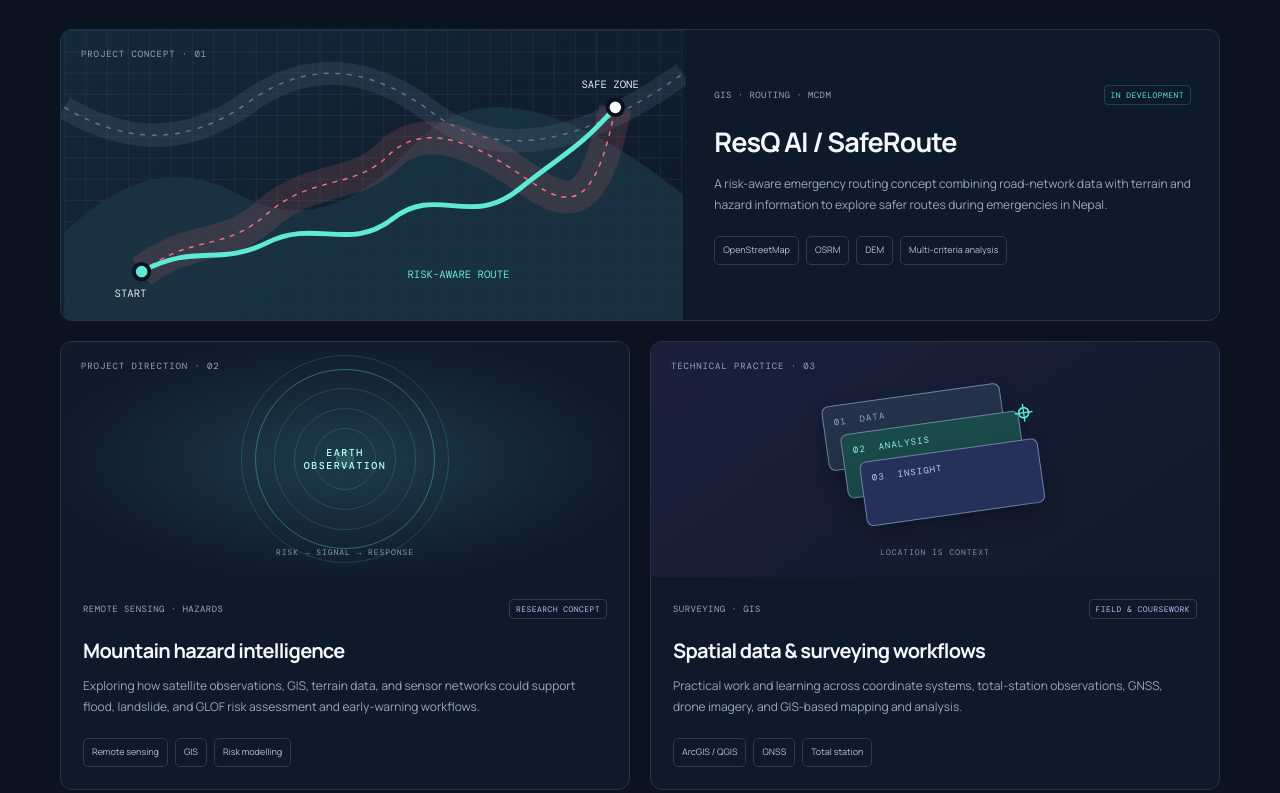
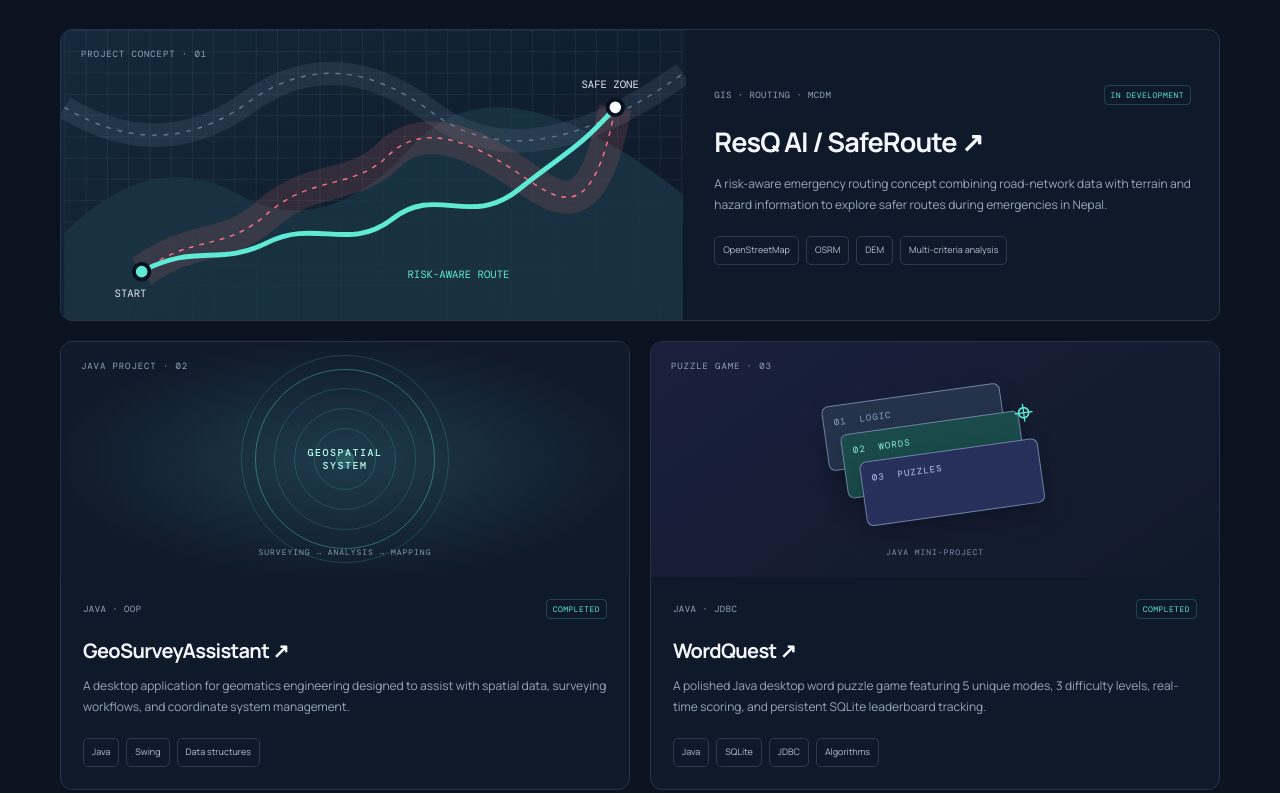
Before and after one commit to Praweshojha/domi, a plain HTML site: page frontend/public/index.html in a window 1280 px wide. Shown: the part 1559-2352 px from the top of the page. Drawn offline with nearby package versions, Linux system fonts and the light colour scheme.

Commit message:
Add files via upload

```diff
--- a/frontend/public/index.html
+++ b/frontend/public/index.html
@@ -122,23 +122,23 @@
                 <g fill="#e2e8f0" font-family="DM Mono, monospace" font-size="11"><text x="52" y="276">START</text><text x="535" y="60">SAFE ZONE</text><text x="355" y="257" fill="#5eead4">RISK-AWARE ROUTE</text></g>
               </svg>
             </div>
-            <div class="project-body"><div class="project-meta"><span>GIS · ROUTING · MCDM</span><span class="status">IN DEVELOPMENT</span></div><h3>ResQ AI / SafeRoute</h3><p>A risk-aware emergency routing concept combining road-network data with terrain and hazard information to explore safer routes during emergencies in Nepal.</p><div class="tech-tags"><span>OpenStreetMap</span><span>OSRM</span><span>DEM</span><span>Multi-criteria analysis</span></div></div>
+            <div class="project-body"><div class="project-meta"><span>GIS · ROUTING · MCDM</span><span class="status">IN DEVELOPMENT</span></div><h3><a href="https://github.com/Praweshojha/SafeRouteNepal" target="_blank" style="text-decoration:none; color:inherit;">ResQ AI / SafeRoute ↗</a></h3><p>A risk-aware emergency routing concept combining road-network data with terrain and hazard information to explore safer routes during emergencies in Nepal.</p><div class="tech-tags"><span>OpenStreetMap</span><span>OSRM</span><span>DEM</span><span>Multi-criteria analysis</span></div></div>
           </article>
           <article class="project-card">
             <div class="project-visual flood-visual">
-              <div class="visual-label mono">PROJECT DIRECTION · 02</div>
-              <div class="satellite-rings"><span></span><span></span><span></span><b>EARTH<br>OBSERVATION</b></div>
-              <div class="flood-coordinate mono">RISK → SIGNAL → RESPONSE</div>
+              <div class="visual-label mono">JAVA PROJECT · 02</div>
+              <div class="satellite-rings"><span></span><span></span><span></span><b>GEOSPATIAL<br>SYSTEM</b></div>
+              <div class="flood-coordinate mono">SURVEYING → ANALYSIS → MAPPING</div>
             </div>
-            <div class="project-body"><div class="project-meta"><span>REMOTE SENSING · HAZARDS</span><span class="status concept">RESEARCH CONCEPT</span></div><h3>Mountain hazard intelligence</h3><p>Exploring how satellite observations, GIS, terrain data, and sensor networks could support flood, landslide, and GLOF risk assessment and early-warning workflows.</p><div class="tech-tags"><span>Remote sensing</span><span>GIS</span><span>Risk modelling</span></div></div>
+            <div class="project-body"><div class="project-meta"><span>JAVA · OOP</span><span class="status">COMPLETED</span></div><h3><a href="https://github.com/Praweshojha/GeoSurveyAssistant" target="_blank" style="text-decoration:none; color:inherit;">GeoSurveyAssistant ↗</a></h3><p>A desktop application for geomatics engineering designed to assist with spatial data, surveying workflows, and coordinate system management.</p><div class="tech-tags"><span>Java</span><span>Swing</span><span>Data structures</span></div></div>
           </article>
           <article class="project-card">
             <div class="project-visual spatial-visual">
-              <div class="visual-label mono">TECHNICAL PRACTICE · 03</div>
-              <div class="spatial-stack"><div class="layer l1">01&nbsp; DATA</div><div class="layer l2">02&nbsp; ANALYSIS</div><div class="layer l3">03&nbsp; INSIGHT</div><div class="stack-pin">⌖</div></div>
-              <div class="spatial-caption mono">LOCATION IS CONTEXT</div>
+              <div class="visual-label mono">PUZZLE GAME · 03</div>
+              <div class="spatial-stack"><div class="layer l1">01&nbsp; LOGIC</div><div class="layer l2">02&nbsp; WORDS</div><div class="layer l3">03&nbsp; PUZZLES</div><div class="stack-pin">⌖</div></div>
+              <div class="spatial-caption mono">JAVA MINI-PROJECT</div>
             </div>
-            <div class="project-body"><div class="project-meta"><span>SURVEYING · GIS</span><span class="status concept">FIELD & COURSEWORK</span></div><h3>Spatial data & surveying workflows</h3><p>Practical work and learning across coordinate systems, total-station observations, GNSS, drone imagery, and GIS-based mapping and analysis.</p><div class="tech-tags"><span>ArcGIS / QGIS</span><span>GNSS</span><span>Total station</span></div></div>
+            <div class="project-body"><div class="project-meta"><span>JAVA · JDBC</span><span class="status">COMPLETED</span></div><h3><a href="https://github.com/Praweshojha/WordQuest" target="_blank" style="text-decoration:none; color:inherit;">WordQuest ↗</a></h3><p>A polished Java desktop word puzzle game featuring 5 unique modes, 3 difficulty levels, real-time scoring, and persistent SQLite leaderboard tracking.</p><div class="tech-tags"><span>Java</span><span>SQLite</span><span>JDBC</span><span>Algorithms</span></div></div>
           </article>
         </div>
         <p class="project-note">Project status is stated transparently: concepts and work in progress are not presented as completed products or published research.</p>
```
